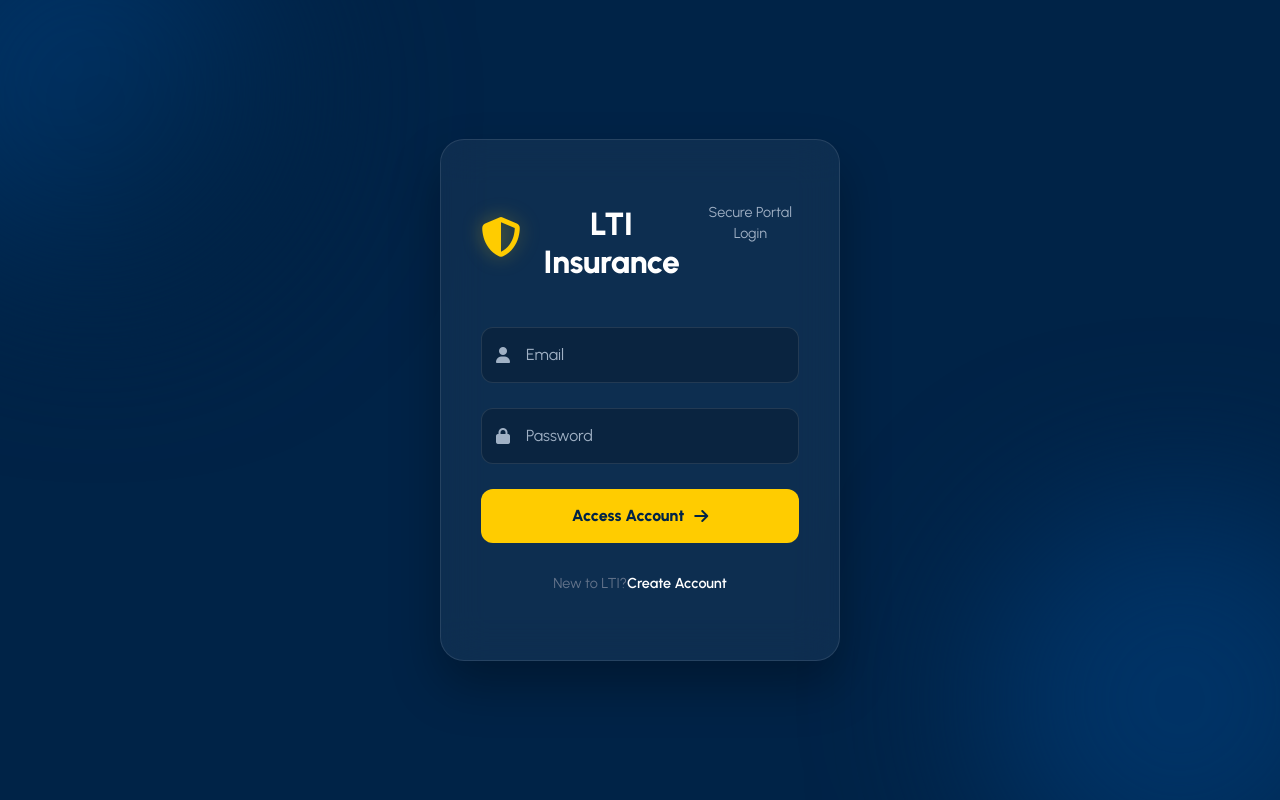
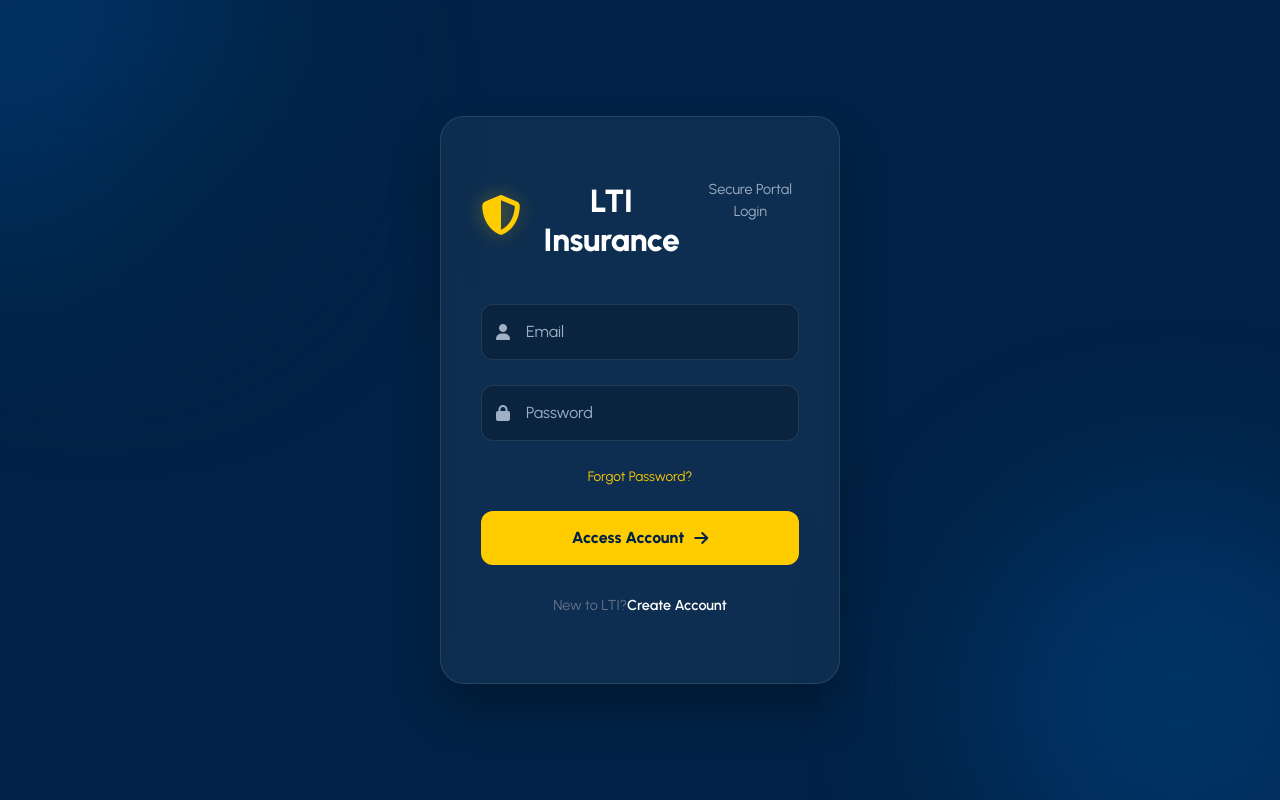
Before and after one commit to Kaushik-2802/Insurance_portal, a React (Vite) app in the folder client/: page /login in a window 1280 px wide. Built offline with nearby package versions, Linux system fonts and the light colour scheme.

Commit message:
minor bug fix in login

```diff
--- a/client/src/pages/Login.jsx
+++ b/client/src/pages/Login.jsx
@@ -151,6 +151,12 @@ export default function Login() {
             <label>Password</label>
 
           </div>
+          <div className="form-options">
+            {/* <label className="remember-me">
+              <input type="checkbox" /> Remember me
+            </label> */}
+            <Link to="/forgot" className="forgot-pass">Forgot Password?</Link>
+          </div>
 
           <button
             type="submit"
@@ -169,6 +175,7 @@ export default function Login() {
 
           </button>
 
+
         </form>
 
         <p className="auth-footer">
```
Also changed, not shown: 2 other files (tests, documents, lock files or other folders).
